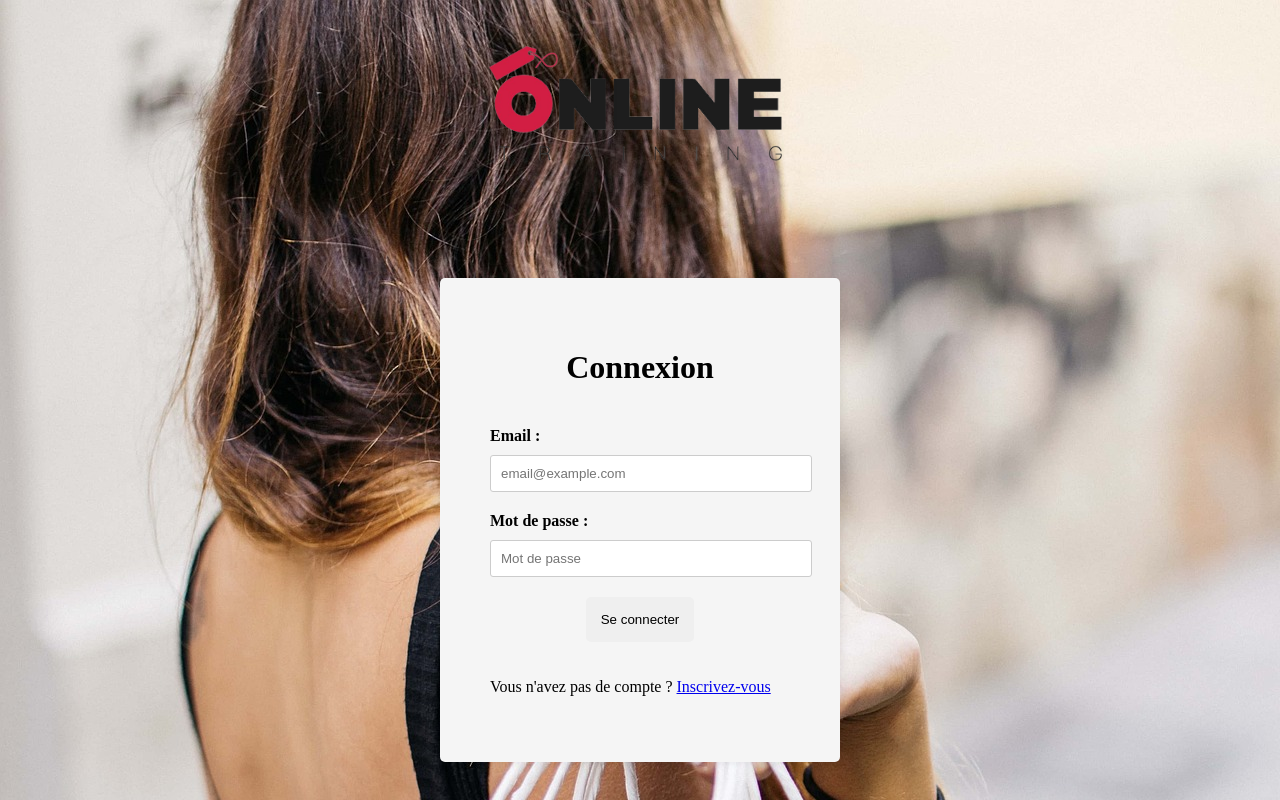
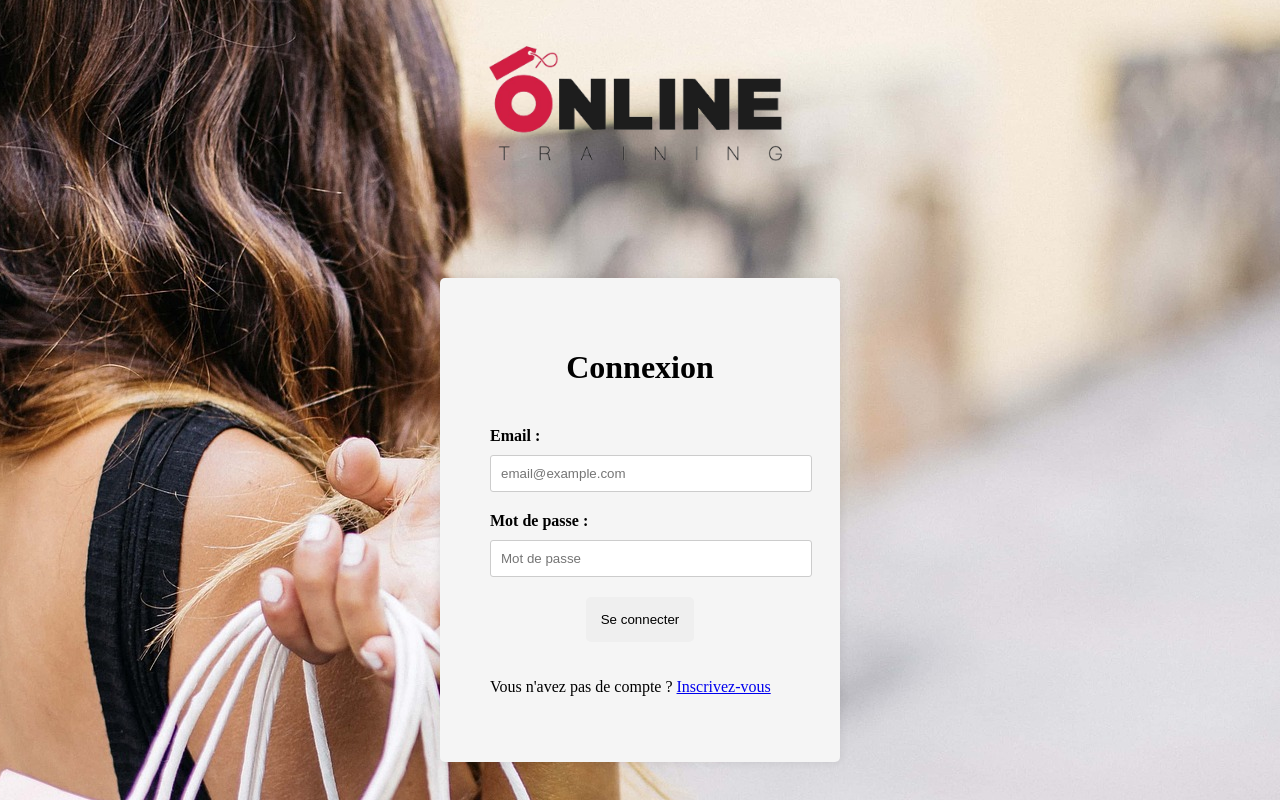
Before and after one commit to GregoryVDev/OnlineTraining, a PHP site: page /connexion.php in a window 1280 px wide. Run offline with PHP 8.4, Linux system fonts and the light colour scheme.

Commit message:
Added background position

```diff
--- a/src/css/connect/connect.css
+++ b/src/css/connect/connect.css
@@ -7,6 +7,8 @@ html {
 
 body {
   background: url("../../img/connexion/inscription.jpg") no-repeat;
+  background-position-x: 50%;
+  background-position-y: 20%;
 }
 
 main {
```
